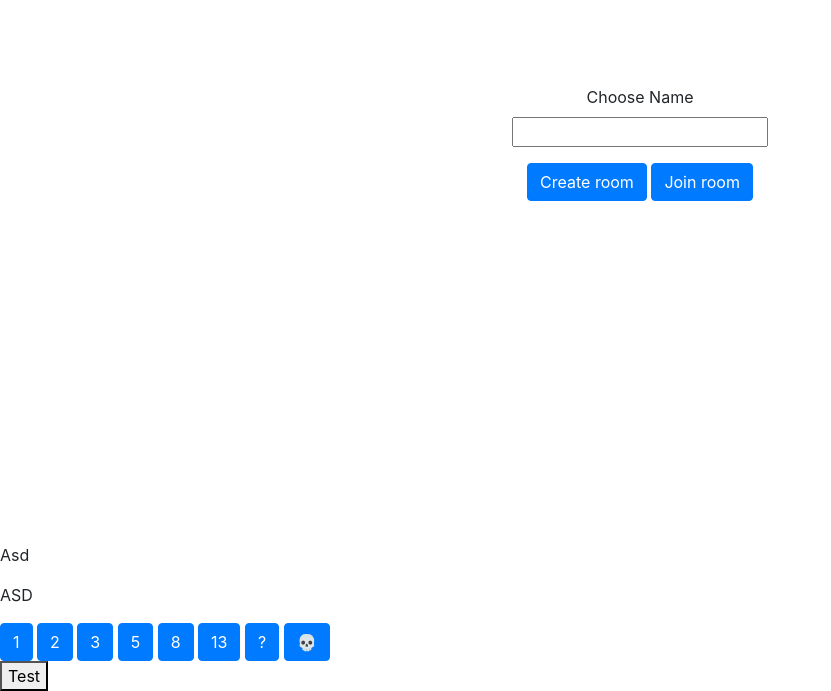
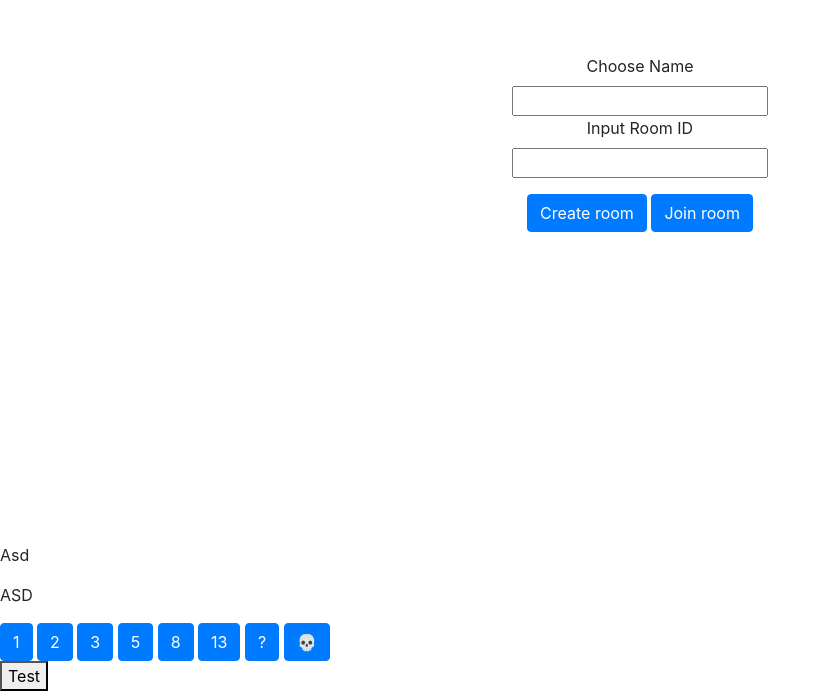
Before and after one commit to Hajaskaa/pppoker, a website: page index.html in a window 1280 px wide. Shown: the part 257-948 px from the top of the page, without its empty margins (0-831 px from the left). Drawn offline with nearby package versions, Linux system fonts and the light colour scheme; no server answers.

Commit message:
11/25 Added rommID field to homepage

```diff
--- a/index.html
+++ b/index.html
@@ -21,6 +21,8 @@
         <form id="form">
           <label for="name">Choose Name</label><br />
           <input type="text" id="socketName" name="name" /><br />
+          <label for="room">Input Room ID</label><br />
+          <input type="text" id="RoomID" name="room" /><br />
 
           <div>
             <button type="submit" class="btn btn-primary">Create room</button>
```
